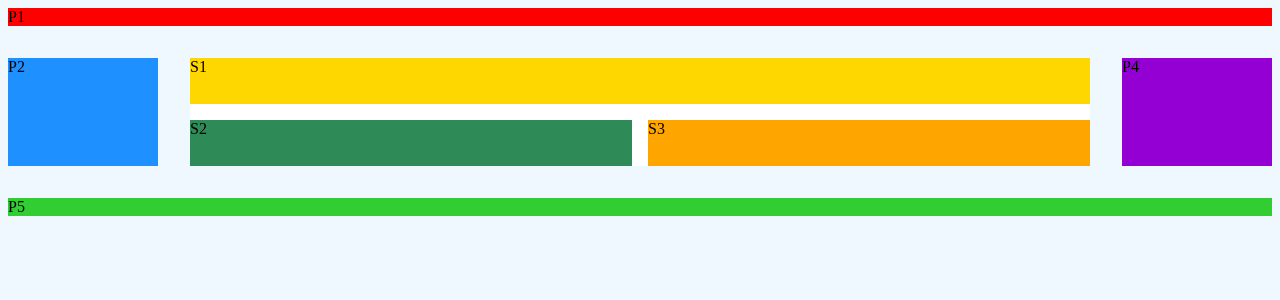
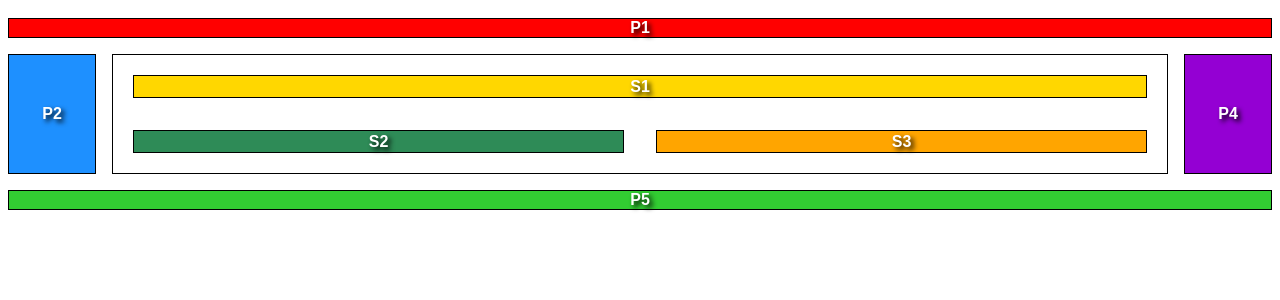
Before and after one commit to Tankred031/Revisited-FD1, a PHP site: page / in a window 1280 px wide. Shown: the top 300 px of the page. Run offline with PHP 8.4, Linux system fonts and the light colour scheme.

Commit message:
vjezba04 gotovo

```diff
--- a/007VJEZBE FD1/vjezba04/index.html
+++ b/007VJEZBE FD1/vjezba04/index.html
@@ -8,7 +8,7 @@
 </head>
 <body>
 
-    <section>
+
         <div class="grid">
             <div class="p1">P1</div>
             <div class="p2">P2</div>
@@ -20,7 +20,7 @@
             <div class="p4">P4</div>
             <div class="p5">P5</div>
         </div>
-    </section>
+
 
 </body>
 </html>
--- a/007VJEZBE FD1/vjezba04/style.css
+++ b/007VJEZBE FD1/vjezba04/style.css
@@ -1,32 +1,45 @@
-body {
-    background-color: aliceblue;
+.grid {
+    display: grid;
+    grid-template-columns: 1fr 12fr 1fr ;
+    grid-template-rows: 1fr 6fr 1fr;
+    grid-template-areas:
+    "p1 p1 p1"
+    "p2 p3 p4"
+    "p5 p5 p5";
+    gap: 1rem;
+    padding-top: 10px;
+
+    color: white;
+    font-weight: bold;
+    font-family: sans-serif;
+    text-shadow: 3px 3px 5px black;
+    box-sizing: border-box
 }
 
-.grid {
+.p1 {grid-area: p1; background-color: red; display: flex; justify-content: center; align-items: center;}
+.p2 {grid-area: p2; background-color: dodgerblue; display: flex; justify-content: center; align-items: center;}
+.p4 {grid-area: p4; background-color: darkviolet; display: flex; justify-content: center; align-items: center;}
+.p5 {grid-area: p5; background-color: limegreen; display: flex; justify-content: center; align-items: center;}
+
+.p3 {
     display: grid;
-    grid-template-columns: 1fr 6fr 1fr ;
-    grid-template-rows: 1fr 6fr 1fr;
     grid-template-areas:
-    "a a a"
-    "b c d"
-    "e e e";
+    "s1 s1"
+    "s2 s3";
     gap: 2rem;
+    padding: 20px;
+    background-color: white;
+    box-sizing: border-box;
+
 }
 
-.p1 {grid-area: a; background-color: red;}
-.p2 {grid-area: b; background-color: dodgerblue;}
-.p3 {
-    /* grid-area: p3; */
-    background-color: white;
-    display: grid;
-    grid-template-areas:
-    "f f"
-    "g h";
-    gap: 1rem;
+
+.s1 {grid-area: s1; background-color: gold; display: flex; justify-content: center; align-items: center;}
+.s2 {grid-area: s2; background-color: seagreen; display: flex; justify-content: center; align-items: center;}
+.s3 {grid-area: s3; background-color: orange; display: flex; justify-content: center; align-items: center;}
+
+
+.p1, .p2, .p3, .p4, .p5, .s1, .s2, .s3 {
+    border: 1px solid black;
+
 }
-.p4 {grid-area: d; background-color: darkviolet;}
-.p5 {grid-area: e; background-color: limegreen;}
-
-.s1 {grid-area: f; background-color: gold;}
-.s2 {grid-area: g; background-color: seagreen;}
-.s3 {grid-area: h; background-color: orange;}
```
Also changed, not shown: 007VJEZBE FD1/vjezba04/dz04a.css (added, +85 -0 lines).
